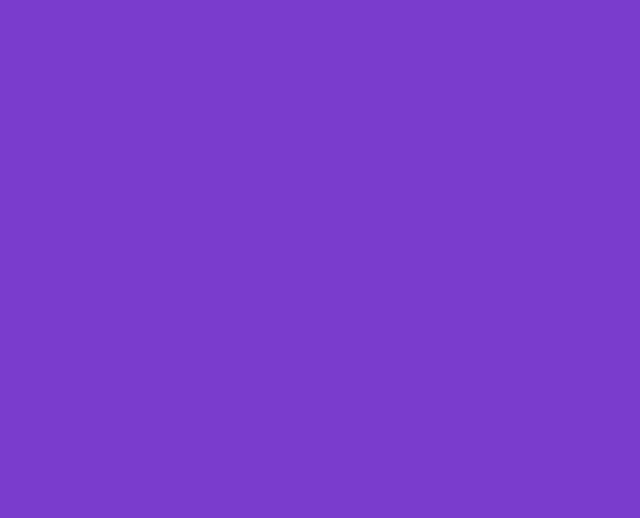
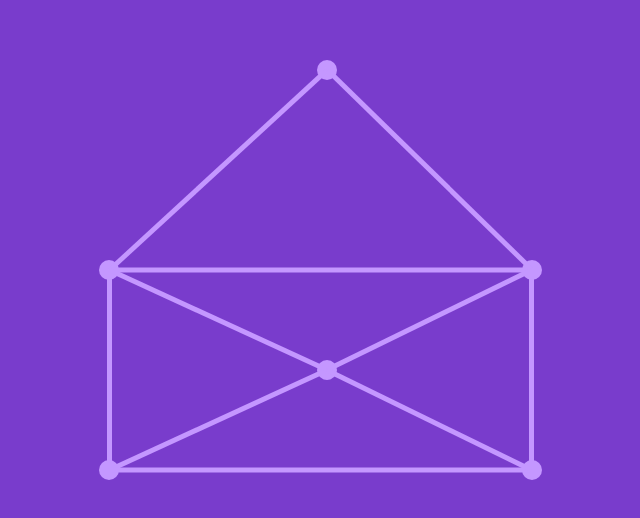
Before and after one commit to glowing-potato/graph-theory-game, a React (Create React App) app: page /euler-walk/1 in a window 1280 px wide. Shown: the part 130-648 px from the top of the page, without its empty margins (313-953 px from the left). Built offline with nearby package versions, Linux system fonts and the light colour scheme; a web font is replaced by a local one.

Commit message:
Added graph drawing code

```diff
--- a/src/components/Game.css
+++ /dev/null
@@ -1,10 +0,0 @@
-.game-view {
-    position: fixed;
-    top: 0;
-    left: 0;
-    width: 100vw;
-    height: 100vh;
-    color: #FFFFFF;
-    text-align: center;
-    background-color: #793CCC;
-}
--- a/src/components/Game.js
+++ b/src/components/Game.js
@@ -1,5 +1,4 @@
 import React from "react";
-import "./Game.css";
 
 export default class Game extends React.Component {
     render() {
--- a/src/components/Graph.js
+++ b/src/components/Graph.js
@@ -1,11 +1,10 @@
 import React from "react";
+import GraphView from "./GraphView";
 
 export default class Graph extends React.Component {
     render() {
         return (
-            <div className="graph">
-
-            </div>
+            <GraphView verts={this.props.verts} edges={this.props.edges.map(e => [ this.props.verts[e[0]], this.props.verts[e[1]] ])} />
         );
     }
 }
--- /dev/null
+++ b/src/components/GraphView.css
@@ -0,0 +1,26 @@
+.graph-view {
+    position: fixed;
+    top: 0;
+    left: 0;
+    width: 100vw;
+    height: 100vh;
+    color: #FFFFFF;
+    text-align: center;
+    background-color: #793CCC;
+}
+.graph-view * {
+    position: absolute;
+    background-color: #C497FF;
+}
+.graph-view .vert {
+    width: 20px;
+    height: 20px;
+    border-radius: 10px;
+    margin-left: -10px;
+    margin-top: -10px;
+}
+.graph-view .edge {
+    width: 5px;
+    margin-left: -2.5px;
+    transform-origin: top center;
+}
--- /dev/null
+++ b/src/components/GraphView.js
@@ -0,0 +1,55 @@
+import React from "react";
+import "./GraphView.css";
+
+export default class GraphView extends React.Component {
+    constructor(props) {
+        super(props);
+        this.state = {
+            "width": 1,
+            "height": 1
+        };
+        this.handleResize = this.handleResize.bind(this);
+        this.handleRef = this.handleRef.bind(this);
+    }
+
+    componentDidMount() {
+        window.addEventListener("resize", this.handleResize);
+    }
+
+    componentWillUnmount() {
+        window.removeEventListener("resize", this.handleResize);
+    }
+
+    handleResize() {
+        this.setState({
+            "width": this.view.clientWidth,
+            "height": this.view.clientHeight
+        });
+    }
+
+    handleRef(el) {
+        this.view = el;
+        this.handleResize();
+    }
+
+    render() {
+        return (
+            <div className="graph-view" ref={this.handleRef}>
+                {this.props.verts.map((v, i) => (
+                    <div key={i} className="vert" style={{
+                        "left": `${v[0] * this.state.width}px`,
+                        "top": `${v[1] * this.state.height}px`
+                    }} />
+                ))}
+                {this.props.edges.map((e, i) => (
+                    <div key={i} className="edge" style={{
+                        "left": `${e[0][0] * this.state.width}px`,
+                        "top": `${e[0][1] * this.state.height}px`,
+                        "transform": `rotate(${Math.atan2((e[1][1] - e[0][1]) * this.state.height, (e[1][0] - e[0][0]) * this.state.width) - Math.PI / 2}rad)`,
+                        "height": `${Math.sqrt(Math.pow((e[0][0] - e[1][0]) * this.state.width, 2) + Math.pow((e[0][1] - e[1][1]) * this.state.height, 2))}px`
+                    }} />
+                ))}
+            </div>
+        );
+    }
+}
--- a/src/games/EulerWalk.json
+++ b/src/games/EulerWalk.json
@@ -6,7 +6,7 @@
             [ 0.5, 0.25 ],
             [ 0.66, 0.5 ],
             [ 0.66, 0.75 ],
-            [ 0.5, 0.5 ]
+            [ 0.5, 0.625 ]
         ],
         "e": [
             [ 0, 1 ],
```
